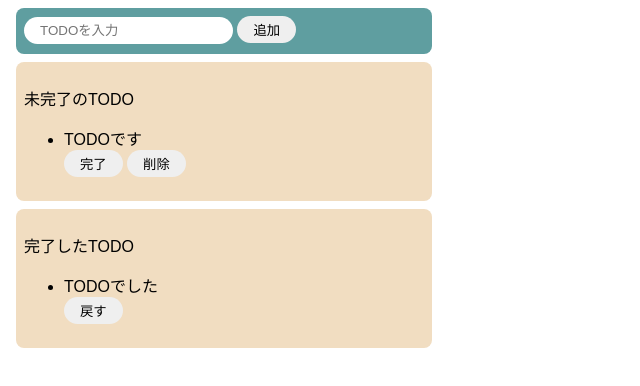
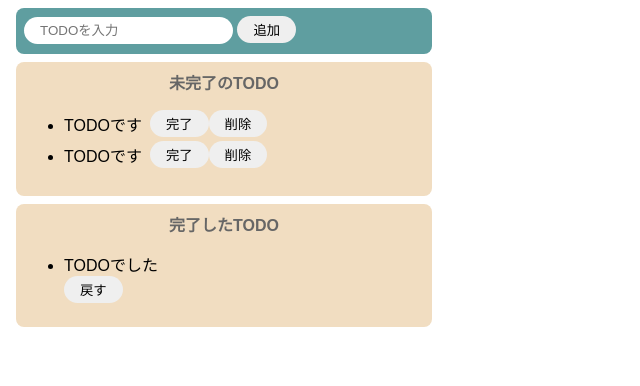
Before and after one commit to yui552/todoapplication, a website built with Parcel: page index.html in a window 1280 px wide. Shown: the whole page, without its empty margins (0-640 px from the left). Built offline with nearby package versions, Linux system fonts and the light colour scheme.

Commit message:
20220828

```diff
--- a/index.html
+++ b/index.html
@@ -7,19 +7,26 @@
 
   <body>
     <div class="inputarea">
-      <input placeholder="TODOを入力" />
-      <button>追加</button>
+      <input id="add-text" placeholder="TODOを入力" />
+      <button id="add-button">追加</button>
     </div>
     <div class="imcompletearea">
       <p class="title">未完了のTODO</p>
       <ul>
-        <li>TODOです</li>
-        <button>完了</button>
-        <button>削除</button>
+        <div class="listrow">
+          <li>TODOです</li>
+          <button>完了</button>
+          <button>削除</button>
+        </div>
+        <div class="listrow">
+          <li>TODOです</li>
+          <button>完了</button>
+          <button>削除</button>
+        </div>
       </ul>
     </div>
     <div class="completearea">
-      <p>完了したTODO</p>
+      <p class="title">完了したTODO</p>
       <ul>
         <li>TODOでした</li>
         <button>戻す</button>
--- a/src/index.js
+++ b/src/index.js
@@ -1 +1,9 @@
 import "./styles.css";
+
+const onClickAdd = () => {
+  alert();
+};
+
+document
+  .getElementById("add-button")
+  .addEventListener("click", () => onClickAdd());
--- a/src/styles.css
+++ b/src/styles.css
@@ -18,6 +18,10 @@ button:hover {
   background-color: rosybrown;
   color: whitesmoke; /*文字のカラー*/
   cursor: pointer;
+}
+
+li {
+  margin-right: 8px;
 }
 
 .inputarea {
@@ -46,3 +50,15 @@ button:hover {
   margin: 8px;
   border-radius: 8px;
 }
+
+.title {
+  text-align: center;
+  margin-top: 0;
+  font-weight: bold;
+  color: #666;
+}
+.listrow {
+  display: flex; /*ボタンが横並びになる*/
+  align-items: center;
+  padding-bottom: 4px;
+}
```
